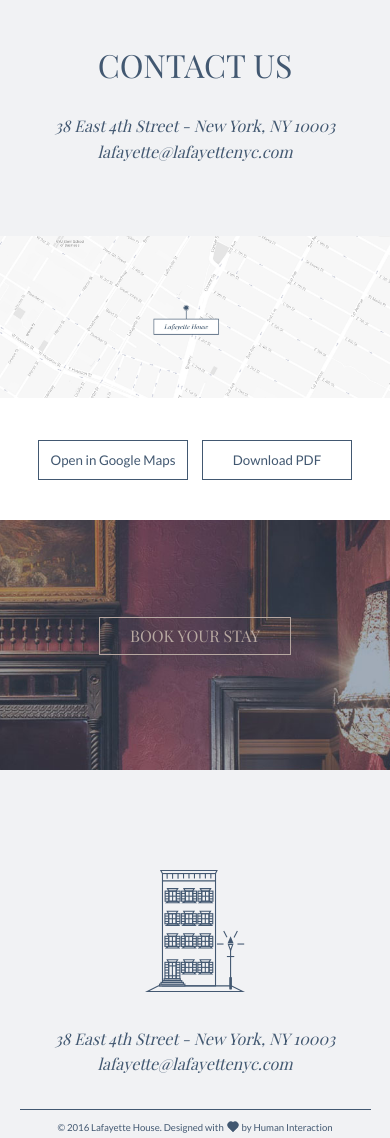
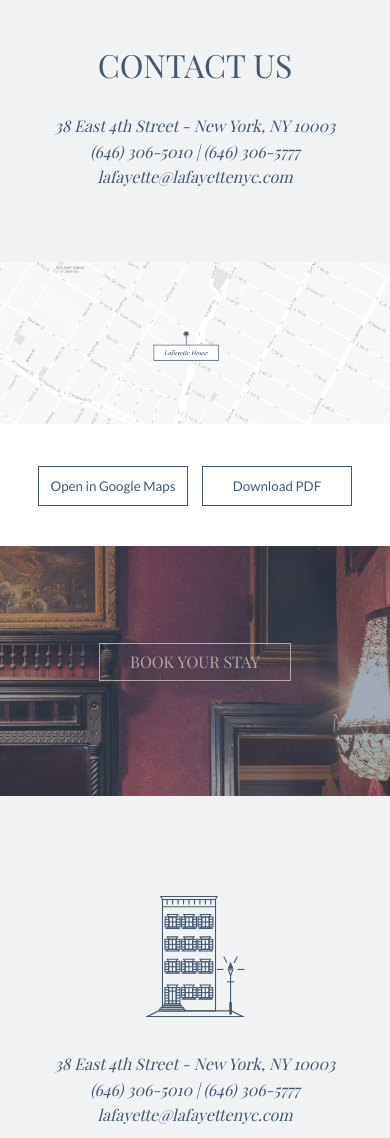
Before and after one commit to olegchursin/lafayettehouse, a plain HTML site: page contact.html in a window 390 px wide. Shown: the part 53-1191 px from the top of the page. Drawn offline with nearby package versions, Linux system fonts and the light colour scheme; a web font is replaced by a local one.

Commit message:
add phone number

```diff
--- a/contact.html
+++ b/contact.html
@@ -72,7 +72,7 @@
       <section class="grey-background inner-page-top">
         <div class="text-center">
           <h1>Contact Us</h1>
-          <p>38 East 4th Street - New York, NY 10003</br><a href="mailto:lafayette@lafayettenyc.com?Subject=Lafayette%20House%20Inquiry" target="_top">lafayette@lafayettenyc.com</a></p>
+          <p>38 East 4th Street - New York, NY 10003</br><a href="tel:646-306-5010">(646) 306-5010 | <a href="tel:646-306-5777">(646) 306-5777</br><a href="mailto:lafayette@lafayettenyc.com?Subject=Lafayette%20House%20Inquiry" target="_top">lafayette@lafayettenyc.com</a></p>
         </div> <!-- end .cd-container -->
       </section>
 
@@ -111,7 +111,7 @@
       <footer class="grey-background text-center">
         <div class="cd-container">
           <img src="img/lafayette-house-logo-blue.svg" alt="Lafayette House Logo">
-          <p><a href="https://goo.gl/maps/JtkWZMqmWdo" target="_blank">38 East 4th Street - New York, NY 10003</a></br><a href="mailto:lafayette@lafayettenyc.com?Subject=Lafayette%20House%20Inquiry" target="_top">lafayette@lafayettenyc.com</a></p>
+          <p><a href="https://goo.gl/maps/JtkWZMqmWdo" target="_blank">38 East 4th Street - New York, NY 10003</a></br><a href="tel:646-306-5010">(646) 306-5010 | <a href="tel:646-306-5777">(646) 306-5777</br><a href="mailto:lafayette@lafayettenyc.com?Subject=Lafayette%20House%20Inquiry" target="_top">lafayette@lafayettenyc.com</a></p>
           <div class="copyright">
             &copy; 2016 Lafayette House. Designed with <div id="heart"></div> by <a href="http://hinteraction.com">Human Interaction</a>
           </div>
@@ -124,5 +124,16 @@
     <script src='https://cdnjs.cloudflare.com/ajax/libs/modernizr/2.8.3/modernizr.min.js'></script>
     <script src="js/index.js"></script>
 
+    <script>
+  (function(i,s,o,g,r,a,m){i['GoogleAnalyticsObject']=r;i[r]=i[r]||function(){
+  (i[r].q=i[r].q||[]).push(arguments)},i[r].l=1*new Date();a=s.createElement(o),
+  m=s.getElementsByTagName(o)[0];a.async=1;a.src=g;m.parentNode.insertBefore(a,m)
+  })(window,document,'script','https://www.google-analytics.com/analytics.js','ga');
+
+  ga('create', 'UA-89497889-1', 'auto');
+  ga('send', 'pageview');
+
+</script>
+
   </body>
 </html>
```
Also changed, not shown: about.html (+12 -1 lines), gallery.html (+12 -1 lines), index.html (+12 -1 lines), rooms-and-suites.html (+12 -1 lines), 1 other file.
